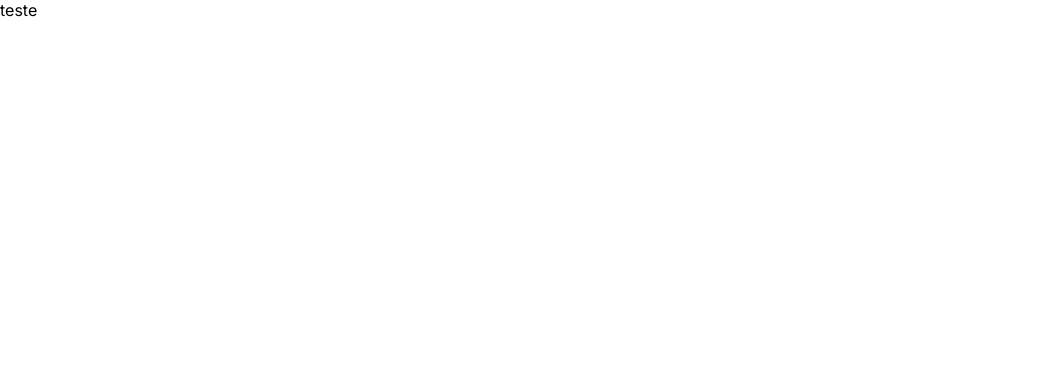
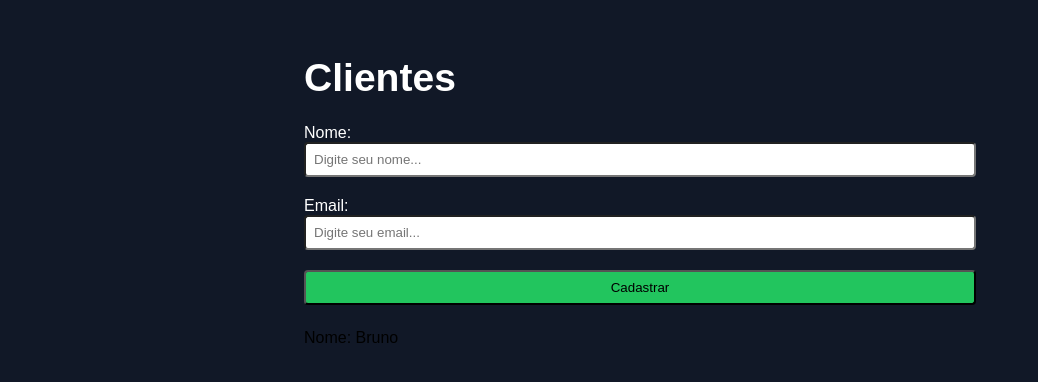
Before and after one commit to bruno-arruda-dev/users-registration-frontend, a Next.js app: page / in a window 1280 px wide. Shown: the top 382 px of the page, without its empty margins (0-1038 px from the left). Built offline with nearby package versions, Linux system fonts and the light colour scheme.

Commit message:
Criado o formulário de cadastro.

```diff
--- a/src/app/page.tsx
+++ b/src/app/page.tsx
@@ -1,7 +1,16 @@
+import RegisterForm from '@/components/RegisterForm/RegisterForm';
+import styles from '../styles/Page.module.scss';
+import CustomersList from '@/components/CustomersList/CustomersList';
+
 export default function Home() {
   return (
-    <>
-      teste
-    </>
+    <div className={`${styles['title']}`}>
+      <main className={`${styles['main']}`}>
+        <h1>Clientes</h1>
+
+        <RegisterForm />
+        <CustomersList />
+      </main>
+    </div>
   )
 }
--- /dev/null
+++ b/src/components/CustomersList/CustomersList.module.scss
@@ -0,0 +1,5 @@
+@import '../../styles/Globals.scss';
+
+.CustomersList {
+    display: flex;
+}
--- /dev/null
+++ b/src/components/CustomersList/CustomersList.tsx
@@ -0,0 +1,14 @@
+import styles from './CustomersList.module.scss';
+
+const CustomersList = () => {
+
+    return (
+        <section className={`${styles['CustomersList']}`}>
+            <article>
+                <p><span>Nome:</span> Bruno</p>
+            </article>
+        </section>
+    );
+};
+
+export default CustomersList;
--- /dev/null
+++ b/src/components/Input/Input.module.scss
@@ -0,0 +1,18 @@
+@import '../../styles/Globals.scss';
+
+.Input {
+    width: 100%;
+    margin-bottom: $m-5;
+
+    label {
+        cursor: pointer;
+        font-weight: $font-medium;
+        color: $text-white;
+    }
+
+    input {
+        width: inherit;
+        padding: $p-2;
+        border-radius: $default-rounded;
+    }
+}
--- /dev/null
+++ b/src/components/Input/Input.tsx
@@ -0,0 +1,25 @@
+import styles from './Input.module.scss';
+
+type InputProps = {
+    label: string;
+    type: 'text' | 'email';
+    placeholder: string;
+}
+
+const Input = ({ label, type, placeholder }: InputProps) => {
+    return (
+        <div className={`${styles['Input']}`}>
+
+            <label htmlFor={label}>{label}</label>
+
+            <input
+                id={label}
+                type={type}
+                placeholder={placeholder}>
+            </input>
+
+        </div>
+    )
+}
+
+export default Input;
--- /dev/null
+++ b/src/components/RegisterForm/RegisterForm.module.scss
@@ -0,0 +1,16 @@
+@import '../../styles/Globals.scss';
+
+.RegisterForm {
+    display: flex;
+    flex-direction: column;
+    margin: $m-6 0;
+
+    .submit {
+        cursor: pointer;
+        width: 100%;
+        padding: $p-2;
+        background-color: $bg-green-500;
+        border-radius: $default-rounded;
+        font-weight: $font-medium;
+    }
+}
--- /dev/null
+++ b/src/components/RegisterForm/RegisterForm.tsx
@@ -0,0 +1,28 @@
+import Input from '../Input/Input';
+import styles from './RegisterForm.module.scss';
+
+const RegisterForm = () => {
+    return (
+        <form className={`${styles['RegisterForm']}`}>
+
+            <Input
+                label='Nome:'
+                type='text'
+                placeholder='Digite seu nome...'
+            />
+            <Input
+                label='Email:'
+                type='email'
+                placeholder='Digite seu email...'
+            />
+
+            <input
+            type="submit"
+            value='Cadastrar'
+            className={`${styles['submit']}`}/>
+
+        </form>
+    )
+}
+
+export default RegisterForm;
--- a/src/styles/Globals.scss
+++ b/src/styles/Globals.scss
@@ -0,0 +1,23 @@
+// FONT SIZE
+$text-4xl: 2.441rem;
+
+//FONT BOLD
+$font-medium: 500;
+
+// COLORS
+$bg-gray-900: #111827;
+$bg-green-500: #22c55e;
+$text-white: #fff;
+
+// SPACERS
+    // Margins
+$m-9: 2.5rem;
+$m-6: 1.5rem;
+$m-5: 1.25rem;
+
+    // Paddings
+$p-4: 1rem;
+$p-2: .5rem;
+
+// RADIUS
+$default-rounded: 0.25rem;
--- /dev/null
+++ b/src/styles/Page.module.scss
@@ -0,0 +1,29 @@
+@import './Globals.scss';
+
+.title {
+    display: flex;
+    justify-content: center;
+    width: 100%;
+    min-height: 100vh;
+    background-color: $bg-gray-900;
+    padding: $p-4;
+
+    .main {
+        margin: $m-9 0;
+        width: 100%;
+
+        h1 {
+            font-size: $text-4xl;
+            color: $text-white;
+        }
+    }
+}
+
+@media (min-width: 768px) {
+    .title {
+
+        .main {
+            max-width: 42rem;
+        }
+    }
+}
```
Also changed, not shown: package.json (+4 -3 lines), 1 other file (tests, documents, lock files or other folders).
